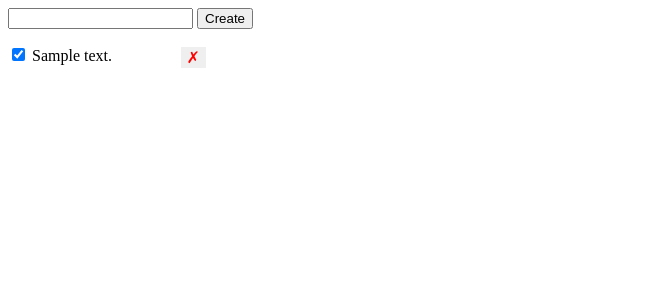
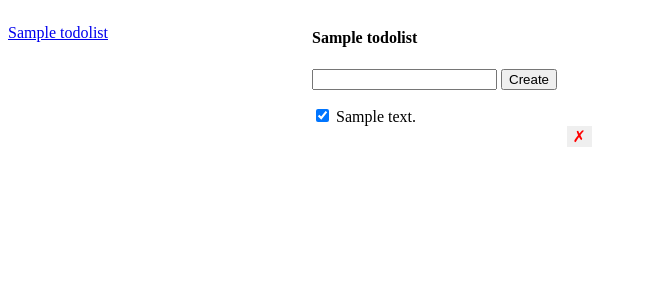
Before and after one commit to OpeDada/todoapp, a Flask app: template templates/index.html in a window 1280 px wide. Shown: the top 300 px of the page, without its empty margins (0-647 px from the left). Run offline with Flask 2, Linux system fonts and the light colour scheme; the template is opened without the code that fills it: values that come from a table or form of the project are taken from there, others are empty; tables that the repository leaves empty hold one stand-in row (values such as "Sample post").

Commit message:
add route to todolist and include functionality in view

```diff
--- a/app.py
+++ b/app.py
@@ -86,9 +86,18 @@ def delete_todo(todo_id):
     db.session.close()
   return jsonify({ 'success': True })
 
+
+@app.route('/lists/<list_id>')
+def get_list_todos(list_id):
+  return render_template('index.html',
+  lists=TodoList.query.all(),
+  active_list=TodoList.query.get(list_id),
+  todos=Todo.query.filter_by(list_id=list_id).order_by('id').all()
+)
+
 @app.route('/')
 def index():
-  return render_template('index.html', todos=Todo.query.order_by('id').all())
+  return redirect(url_for('get_list_todos', list_id=1))
 
 
 if __name__ == '__main__':
--- a/templates/index.html
+++ b/templates/index.html
@@ -12,7 +12,7 @@
       ul {
         list-style: none;
         padding: 0;
-        width: 200px;
+        width: 300px;
       }
       li {
         clear: both;
@@ -25,11 +25,27 @@
         float: right;
         cursor: pointer;
         font-size: 16px;
-        margin: 2px;
+        margin: 20px;
+      }
+      .lists-wrapper,
+      .todos-wrapper {
+        display: inline-block;
+        vertical-align: top;
       }
     </style>
   </head>
   <body>
+    <div class="lists-wrapper">
+      <ul id="lists">
+        {% for list in lists %}
+        <li>
+          <a href="/lists/{{ list.id }}"> {{ list.name }} </a>
+        </li>
+        {% endfor %}
+      </ul>
+    </div>
+    <div class="todos-wrapper">
+      <h4>{{ active_list.name }}</h4>
       <form id="form" method="post" action="/todos/create">
         <input type="text" id="description" name="description" />
         <input type="submit" value="Create" />
@@ -56,6 +72,7 @@
         </li>
         {% endfor %}
       </ul>
+    </div>
     <script>
       const descInput = document.getElementById("description");
       document.getElementById("form").onsubmit = function (e) {
```
Lines whose indentation alone changed are shown as unchanged.
